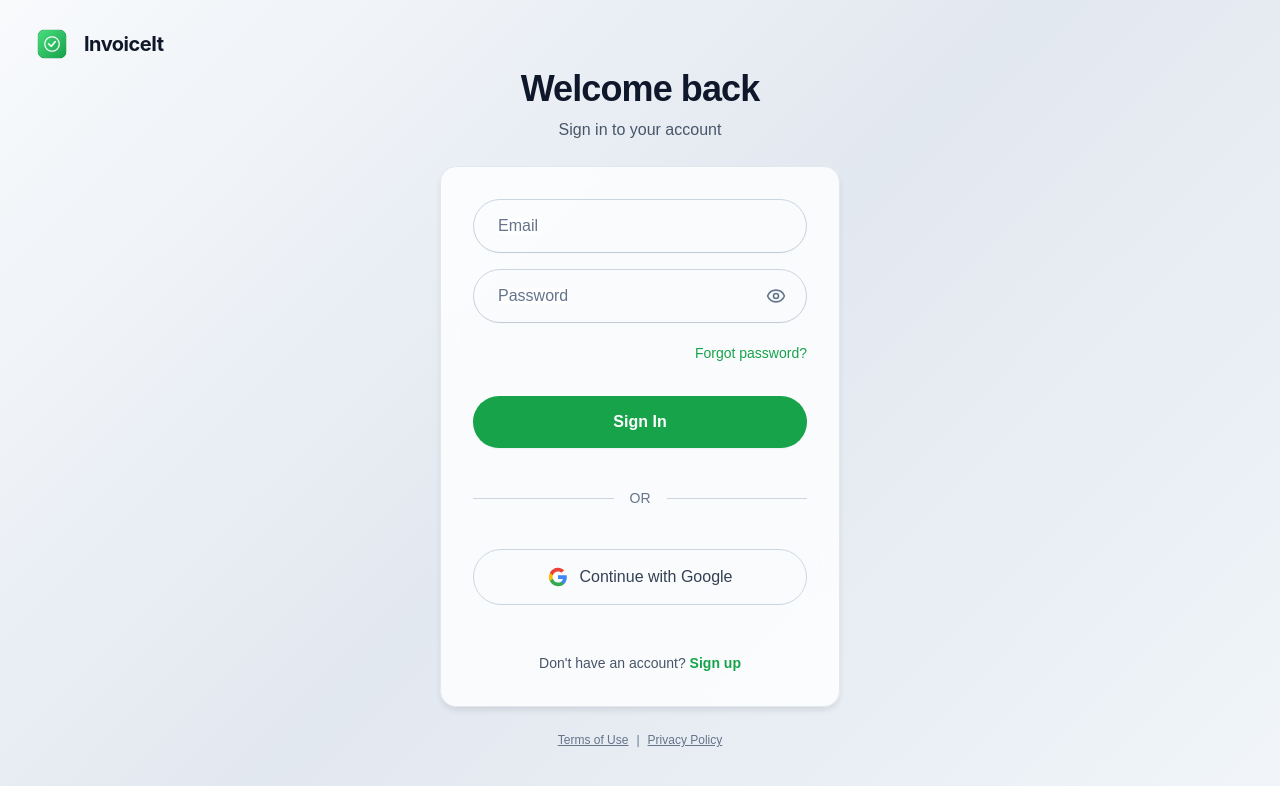
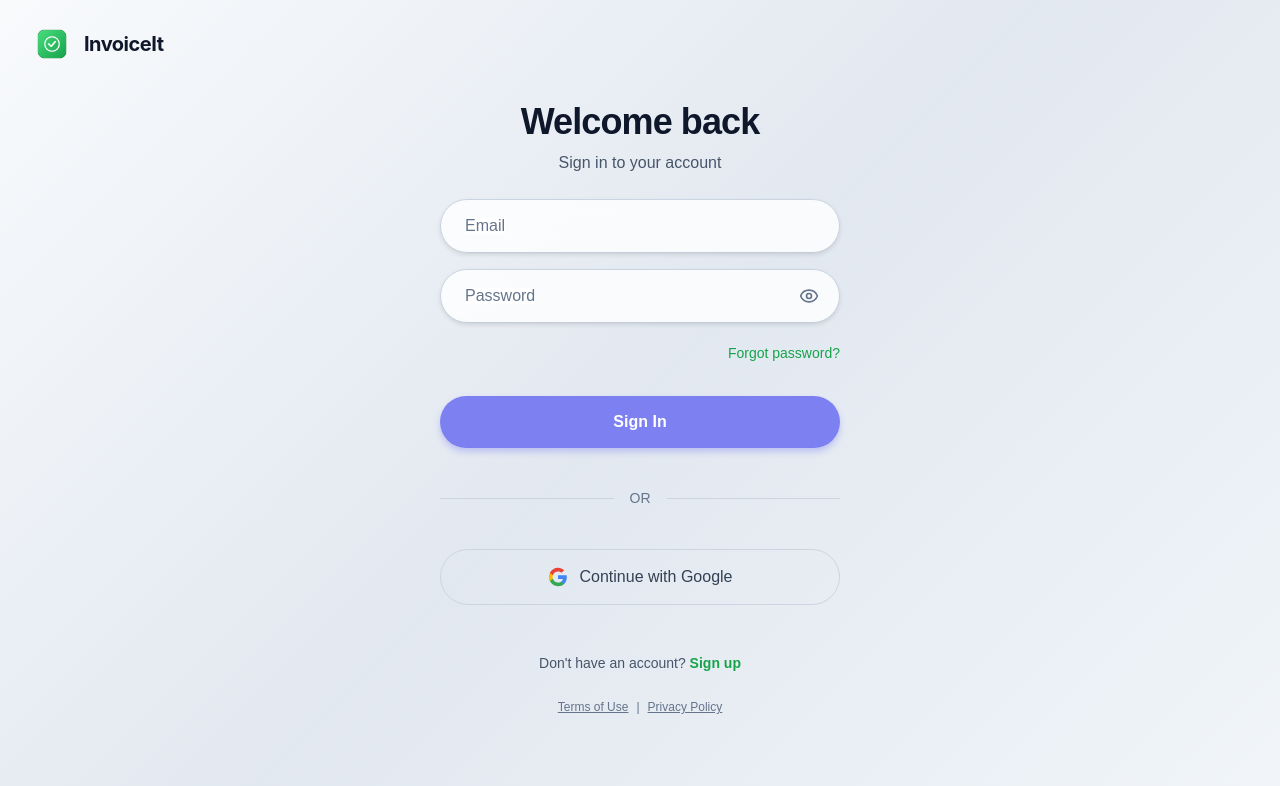
Before and after one commit to penuel-sudo/invoice-it, a React (Vite) app: page /auth/login in a window 1280 px wide. Shown: the top 786 px of the page. Built offline with nearby package versions, Linux system fonts and the light colour scheme; what @react-pdf/renderer would draw is missing.

Commit message:
glassy effect and removed form container styling

```diff
--- a/src/pages/AuthPage/Login.tsx
+++ b/src/pages/AuthPage/Login.tsx
@@ -208,13 +208,7 @@
 
         {/* Auth Form */}
         <div style={{
-          width: '100%',
-          border: `1px solid ${brandColors.neutral[200]}`,
-          borderRadius: '16px',
-          padding: '2rem',
-          backgroundColor: 'rgba(255, 255, 255, 0.8)',
-          backdropFilter: 'blur(10px)',
-          boxShadow: '0 4px 6px -1px rgba(0, 0, 0, 0.1)'
+          width: '100%'
         }}>
         <form onSubmit={handleSubmit} style={{ display: 'flex', flexDirection: 'column', gap: '1rem' }}>
           <div style={{ position: 'relative' }}>
@@ -222,7 +216,10 @@
               position: 'relative',
               border: `1px solid ${brandColors.neutral[300]}`,
               borderRadius: '50px',
-              transition: 'all 0.2s ease'
+              transition: 'all 0.2s ease',
+              backgroundColor: 'rgba(255, 255, 255, 0.8)',
+              backdropFilter: 'blur(10px)',
+              boxShadow: '0 2px 4px rgba(0, 0, 0, 0.1)'
             }}>
               <Input
                 id="email"
@@ -280,7 +277,10 @@
               position: 'relative',
               border: `1px solid ${brandColors.neutral[300]}`,
               borderRadius: '50px',
-              transition: 'all 0.2s ease'
+              transition: 'all 0.2s ease',
+              backgroundColor: 'rgba(255, 255, 255, 0.8)',
+              backdropFilter: 'blur(10px)',
+              boxShadow: '0 2px 4px rgba(0, 0, 0, 0.1)'
             }}>
               <Input
                 id="password"
@@ -382,11 +382,13 @@
               width: '100%',
               maxWidth: '400px',
               padding: window.innerWidth < 768 ? '1.125rem 1.5rem' : '1.125rem 1.5rem',
-              backgroundColor: brandColors.primary[600],
+              backgroundColor: 'rgba(99, 102, 241, 0.8)',
+              backdropFilter: 'blur(10px)',
               color: brandColors.white,
               border: 'none',
               marginTop: '0.5rem',
               borderRadius: '50px',
+              boxShadow: '0 4px 6px rgba(99, 102, 241, 0.3)',
               fontSize: window.innerWidth < 768 ? '1rem' : '1rem',
               fontFamily: 'Poppins, sans-serif',
               fontWeight: '600',
--- a/src/pages/AuthPage/Register.tsx
+++ b/src/pages/AuthPage/Register.tsx
@@ -234,13 +234,7 @@
 
         {/* Auth Form */}
         <div style={{
-          width: '100%',
-          border: `1px solid ${brandColors.neutral[200]}`,
-          borderRadius: '16px',
-          padding: '2rem',
-          backgroundColor: 'rgba(255, 255, 255, 0.8)',
-          backdropFilter: 'blur(10px)',
-          boxShadow: '0 4px 6px -1px rgba(0, 0, 0, 0.1)'
+          width: '100%'
         }}>
         <form onSubmit={handleSubmit} style={{ display: 'flex', flexDirection: 'column', gap: '1rem' }}>
           <div style={{ position: 'relative' }}>
@@ -248,7 +242,10 @@
               position: 'relative',
               border: `1px solid ${brandColors.neutral[300]}`,
               borderRadius: '50px',
-              transition: 'all 0.2s ease'
+              transition: 'all 0.2s ease',
+              backgroundColor: 'rgba(255, 255, 255, 0.8)',
+              backdropFilter: 'blur(10px)',
+              boxShadow: '0 2px 4px rgba(0, 0, 0, 0.1)'
             }}>
               <Input
                 id="name"
@@ -332,7 +329,10 @@
               position: 'relative',
               border: `1px solid ${brandColors.neutral[300]}`,
               borderRadius: '50px',
-              transition: 'all 0.2s ease'
+              transition: 'all 0.2s ease',
+              backgroundColor: 'rgba(255, 255, 255, 0.8)',
+              backdropFilter: 'blur(10px)',
+              boxShadow: '0 2px 4px rgba(0, 0, 0, 0.1)'
             }}>
               <Input
                 id="email"
@@ -390,7 +390,10 @@
               position: 'relative',
               border: `1px solid ${brandColors.neutral[300]}`,
               borderRadius: '50px',
-              transition: 'all 0.2s ease'
+              transition: 'all 0.2s ease',
+              backgroundColor: 'rgba(255, 255, 255, 0.8)',
+              backdropFilter: 'blur(10px)',
+              boxShadow: '0 2px 4px rgba(0, 0, 0, 0.1)'
             }}>
               <Input
                 id="password"
@@ -468,11 +471,13 @@
               width: '100%',
               maxWidth: '400px',
               padding: window.innerWidth < 768 ? '1.125rem 1.5rem' : '1.125rem 1.5rem',
-              backgroundColor: brandColors.primary[600],
+              backgroundColor: 'rgba(99, 102, 241, 0.8)',
+              backdropFilter: 'blur(10px)',
               color: brandColors.white,
               border: 'none',
               marginTop: '0.5rem',
               borderRadius: '50px',
+              boxShadow: '0 4px 6px rgba(99, 102, 241, 0.3)',
               fontSize: window.innerWidth < 768 ? '1rem' : '1rem',
               fontFamily: 'Poppins, sans-serif',
               fontWeight: '600',
```
